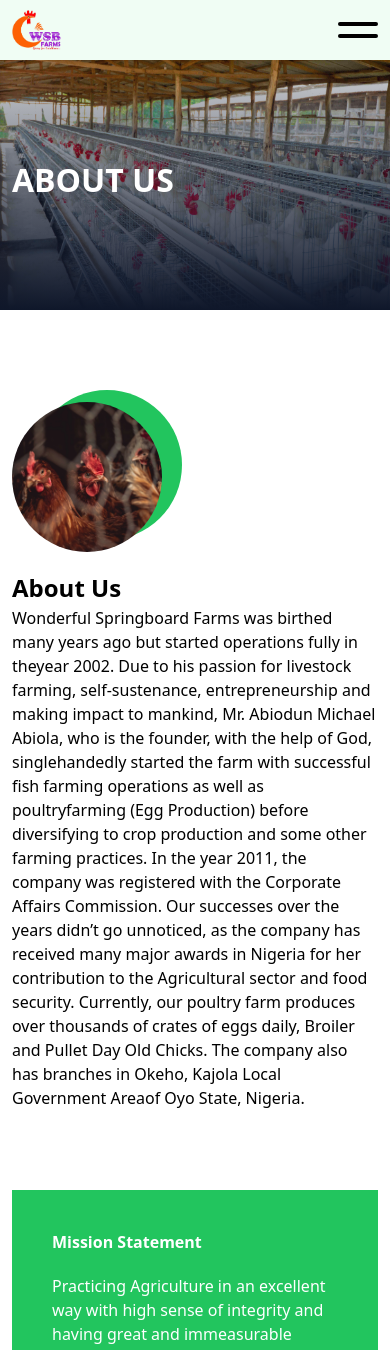
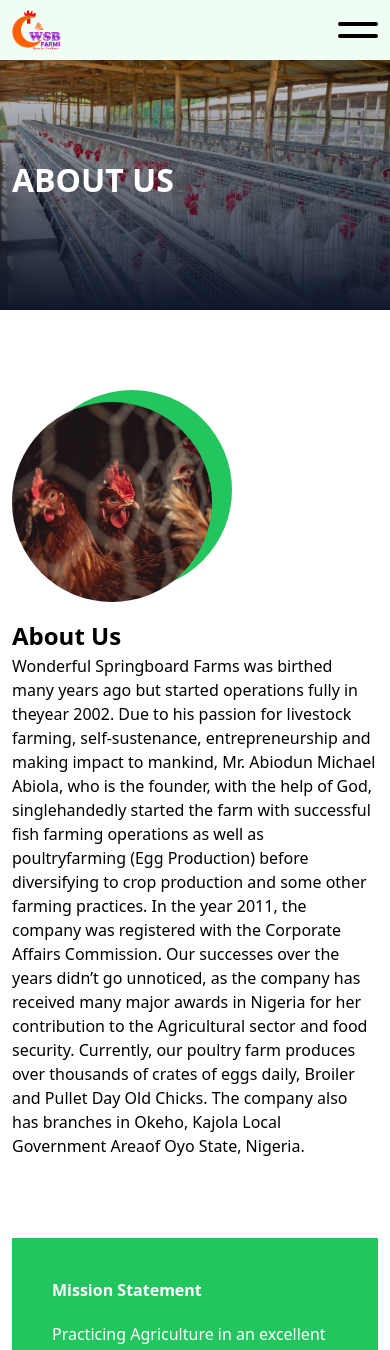
Before and after one commit to khalteck/wsbfarms, a React (Vite) app: page /about in a window 390 px wide. Shown: the top 1350 px of the page. Built offline with nearby package versions, Linux system fonts and the light colour scheme.

Commit message:
Made changes

```diff
--- a/src/components/about/Sec2.jsx
+++ b/src/components/about/Sec2.jsx
@@ -3,10 +3,10 @@ const Sec2 = () => {
     <section className="w-full px-3 py-10 md:py-[80px] lg:px-[150px]">
       <div className="w-full flex gap-5 md:gap-10 md:flex-row flex-col mt-10 md:mt-[60px]">
         <div className="relative w-full">
-          <div className="bg-part w-[150px] h-[150px] md:w-[200px] md:h-[200px] lg:w-[300px] lg:h-[300px] rounded-full bg-cover bg-center absolute top-3 md:left-10 z-[1]"></div>
-          <div className="w-[150px] h-[150px] md:w-[200px] md:h-[200px] lg:w-[300px] lg:h-[300px] absolute top-0 left-5 md:left-20 bg-green-500 rounded-full"></div>
+          <div className="bg-part w-[200px] h-[200px] md:w-[200px] md:h-[200px] lg:w-[300px] lg:h-[300px] rounded-full bg-cover bg-center absolute top-3 md:left-10 z-[1]"></div>
+          <div className="w-[200px] h-[200px] md:w-[200px] md:h-[200px] lg:w-[300px] lg:h-[300px] absolute top-0 left-5 md:left-20 bg-green-500 rounded-full"></div>
         </div>
-        <div className="w-full flex flex-col mt-40 md:mt-0">
+        <div className="w-full flex flex-col mt-52 md:mt-0">
           <h1 className="font-bold text-[1.5rem] md:text-[2rem]">About Us</h1>
           <p className="text-[1rem]">
             Wonderful Springboard Farms was birthed many years ago but started
```
